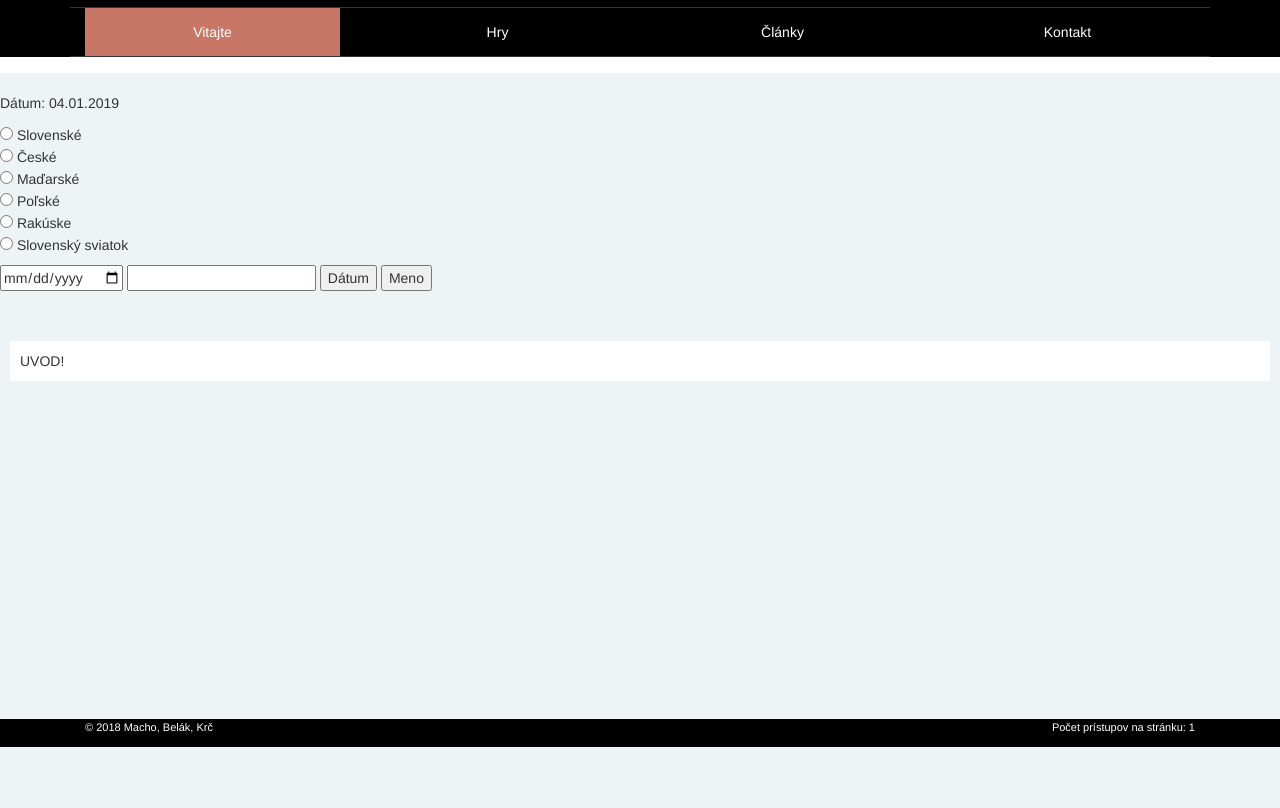
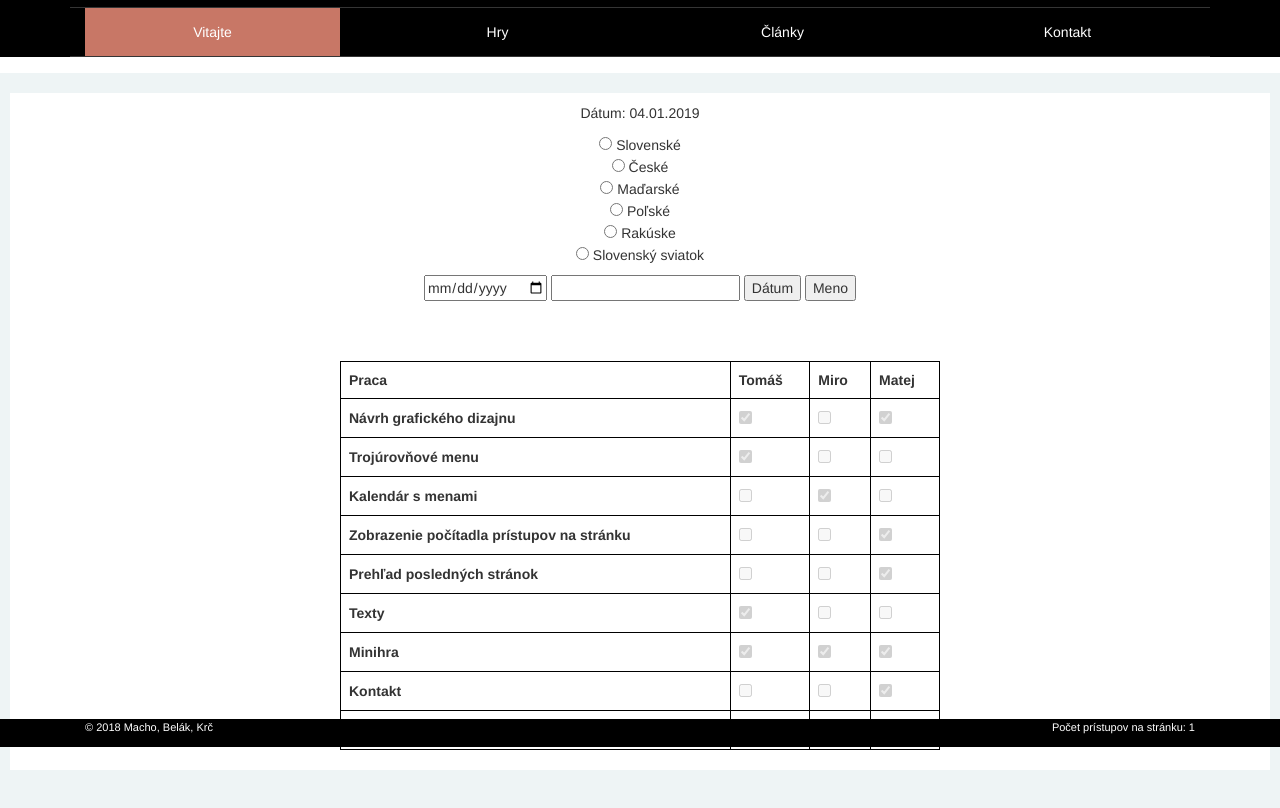
Before and after one commit to mucaca1/The-Crew, a plain HTML site: page index.html in a window 1280 px wide. Shown: the part 53-861 px from the top of the page. Before the commit the page ends 800 px from the top, so only its background shows below. Drawn offline with Linux system fonts and the light colour scheme.

Commit message:
Pridana tabulka

```diff
--- a/CSS/default.css
+++ b/CSS/default.css
@@ -85,3 +85,11 @@ footer {
     padding: 1px;
     z-index: 1;
 }
+.centerd{
+    margin:auto;
+    width: 50%;
+    padding: 10px;
+}
+table {
+    width: 100%;
+}
--- /dev/null
+++ b/JS/tabulkajs.js
@@ -0,0 +1,58 @@
+team = [
+    "Praca","Tomáš", "Miro", "Matej"
+];
+
+praca = [
+    "Návrh grafického dizajnu", "Trojúrovňové menu","Kalendár s menami","Zobrazenie počítadla prístupov na stránku",  "Prehľad posledných stránok",  "Texty", "Minihra", "Kontakt", "Tabuľka"
+];
+
+log = [
+    [true,false, true],
+    [true,false,false],
+    [false, true, false],
+    [false, false,true],
+    [false, false,true],
+    [true, false, false],
+    [true, true, true],
+    [false, false,true],
+    [false, false,true]
+];
+
+function createTable(){
+    var  tabulka = document.createElement('table');
+
+    let riad = 10;
+    let stl = 4
+    for(let r = 0; r < riad; r++){
+        let riadok = document.createElement('tr');
+        riadok.style.border = "1px solid black";
+        riadok.style.padding = "8px";
+        for(let s = 0; s < stl; s++){
+            let stlpec = document.createElement('th');
+            stlpec.style.border = "1px solid black";
+            stlpec.style.padding = "8px";
+            if(r == 0){
+                let text = document.createTextNode(team[s]);
+                stlpec.appendChild(text);
+            }
+            else if(r > 0 && s == 0){
+                let text = document.createTextNode(praca[r-1]);
+                stlpec.appendChild(text);
+            }
+            else{
+                let ch = document.createElement('input');
+                ch.type = "checkbox";
+                if(log[r-1][s-1] == true){
+                    ch.checked = true;
+                }
+                ch.disabled = true;
+                stlpec.appendChild(ch);
+            }
+
+            riadok.appendChild(stlpec);
+        }
+        tabulka.appendChild(riadok);
+    }
+
+    document.getElementById('table').appendChild(tabulka);
+}
--- a/index.html
+++ b/index.html
@@ -19,10 +19,11 @@
     <script src="./JS/krc_spolocna_cast.js"></script>
     <script src="./JS/menu.js"></script>
     <script src="./JS/func.js"></script>
+    <script src="./JS/tabulkajs.js"></script>
 
 </head>
 
-<body onload="start();generateMenu();">
+<body onload="start();generateMenu();createTable();">
 
     <header id="pageHeader">
         <h1 id="pageTitle"> <a href="kontakt.html"> TMM BLOG</a></h1>
@@ -37,6 +38,10 @@
 
     </header>
 
+
+
+    <article>
+        <div class="center">
                 <div id="one">
                         <p><span id="day"></span><span id="date"></span></p>
                     </div>
@@ -65,8 +70,11 @@
                         </p>
                     </div>
 
-    <article>
-    UVOD!
+
+        </div>
+
+        <div id="table" class="centerd"></div>
+
 
     </article>
 
```
Lines whose indentation alone changed are shown as unchanged.
